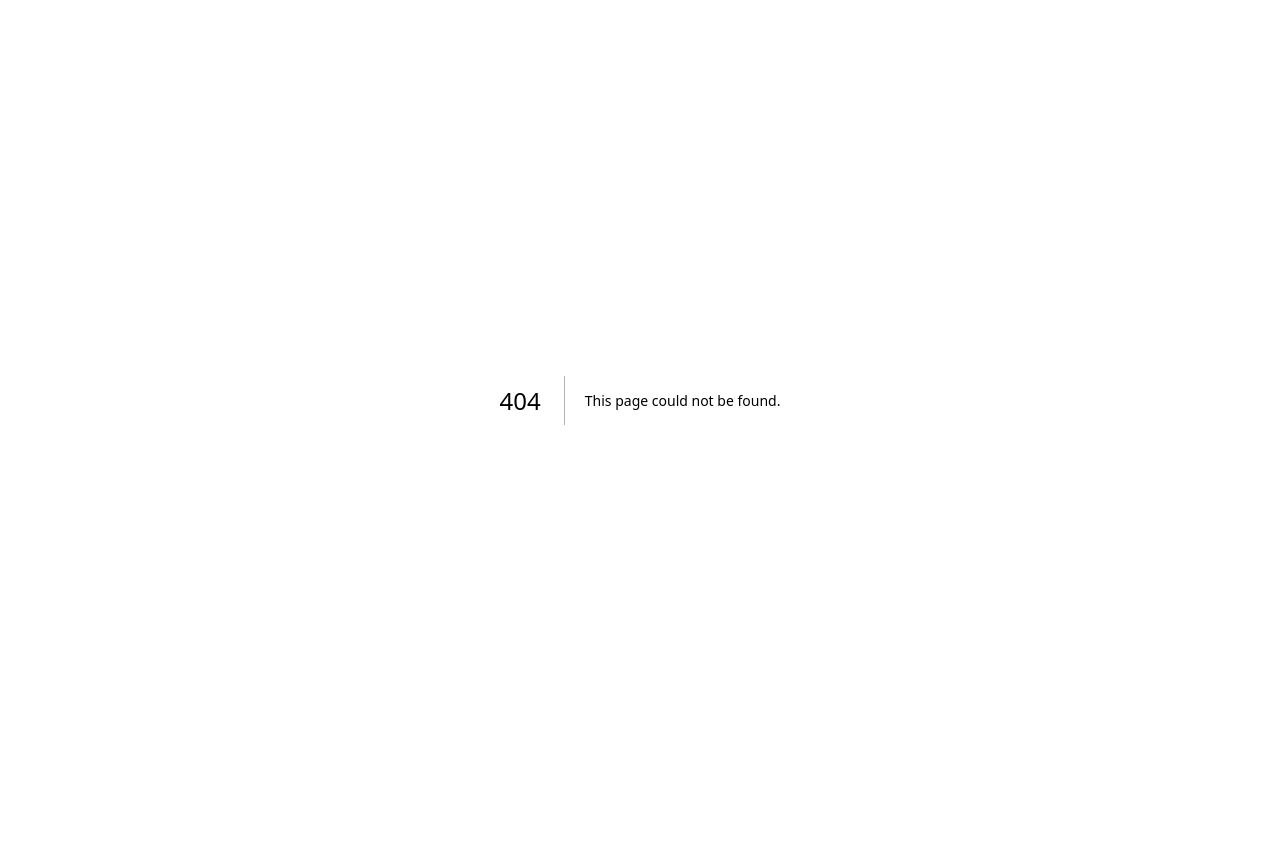
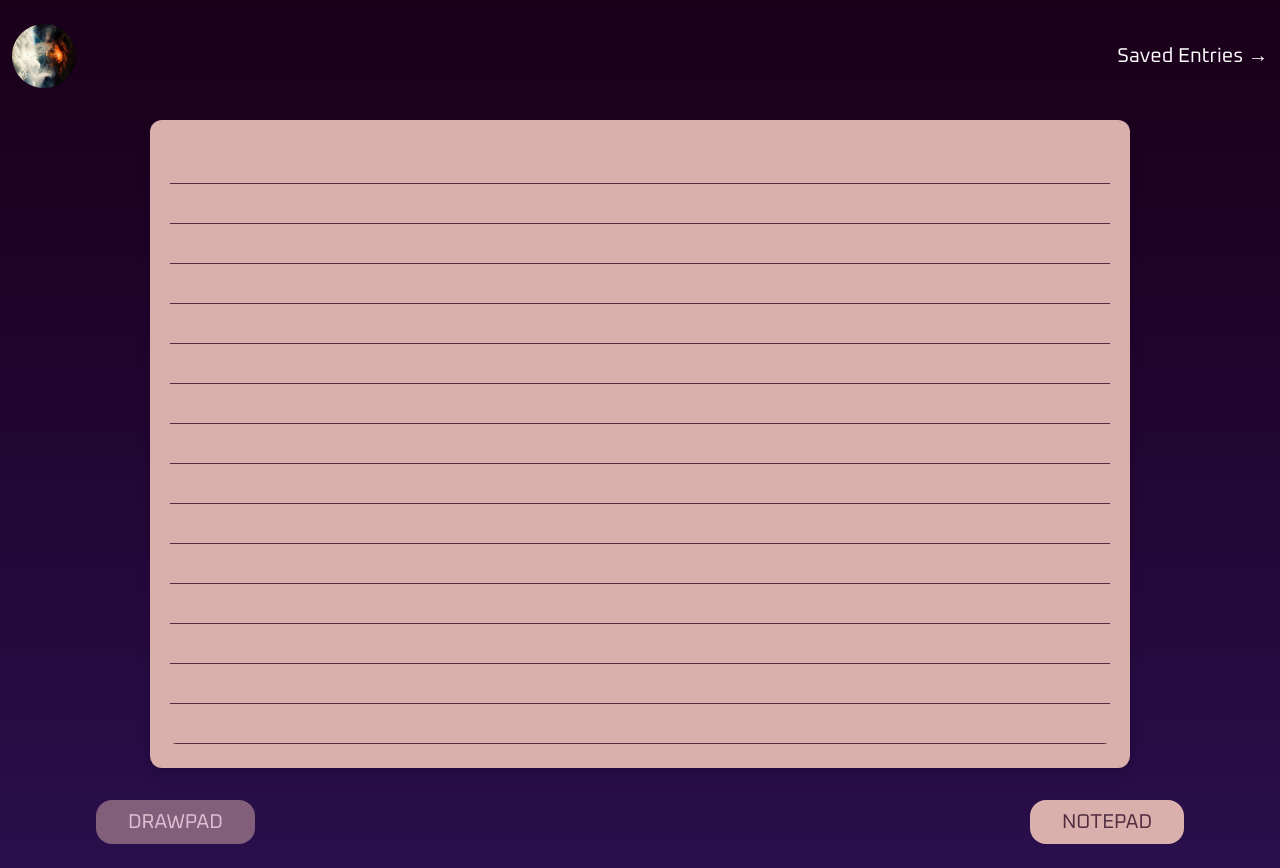
Before and after one commit to StonyCapybara/sanskriti-hack, a Next.js app: page /notepad in a window 1280 px wide. Before the commit this address had no page. Before the commit the page ends 800 px from the top, so only its background shows below. Built offline with nearby package versions, Linux system fonts and the light colour scheme; a web font is replaced by a local one.

Commit message:
journal ui

```diff
--- /dev/null
+++ b/src/app/notepad/page.tsx
@@ -0,0 +1,21 @@
+"use client";
+
+import Image from "next/image"
+import Notepad from "@/components/Notepad"
+import Drawpad from "@/components/Drawpad";
+import { useState } from "react";
+
+export default function Journal() {
+    const [open, setOpen] = useState("notepad")
+    return <div className="relative min-h-screen w-full bg-gradient-to-b from-[#1A0019] to-[#290F4C] py-6">
+            <div className="w-full flex justify-between items-center px-3">
+                <Image src={"/connections/pfp.png"} alt="" width={64} height={64} />
+                <div className="text-white font-oxanium text-xl">Saved Entries →</div>
+            </div>
+            {open==="notepad"?<Notepad />:<Drawpad />}
+            <div className="flex justify-between w-[85%] m-auto">
+                <button className={`rounded-2xl font-oxanium text-xl px-8 py-2 ${open==="drawpad"?"bg-[#DAB0AD]":"bg-[#DAB0AD7F]"} ${open==="drawpad"?"text-[#512F41]":"text-[#E3BED2]"}`} onClick={()=>{setOpen("drawpad")}}>DRAWPAD</button>
+                <button className={`rounded-2xl font-oxanium text-xl px-8 py-2 ${open==="notepad"?"bg-[#DAB0AD]":"bg-[#DAB0AD7F]"} ${open==="notepad"?"text-[#512F41]":"text-[#E3BED2]"}`} onClick={()=>{setOpen("notepad")}}>NOTEPAD</button>
+            </div>
+        </div>
+}
--- /dev/null
+++ b/src/components/Drawpad.tsx
@@ -0,0 +1,170 @@
+"use client";
+
+import { useEffect, useRef, useState } from "react";
+
+export default function Drawpad() {
+  const canvasRef = useRef<HTMLCanvasElement | null>(null);
+  const ctxRef = useRef<CanvasRenderingContext2D | null>(null);
+  const isDrawingRef = useRef(false);
+  const storageKey = "drawpad";
+
+  useEffect(() => {
+    const canvas = canvasRef.current;
+    if (!canvas) return;
+    const context = canvas.getContext("2d");
+    if (!context) return;
+    ctxRef.current = context;
+
+    const resizeCanvas = () => {
+      const ratio = window.devicePixelRatio || 1;
+      const cssWidth = canvas.clientWidth;
+      const cssHeight = canvas.clientHeight;
+
+      canvas.width = Math.floor(cssWidth * ratio);
+      canvas.height = Math.floor(cssHeight * ratio);
+
+      canvas.style.width = `${cssWidth}px`;
+      canvas.style.height = `${cssHeight}px`;
+      context.setTransform(ratio, 0, 0, ratio, 0, 0);
+      context.lineCap = "round";
+      context.lineJoin = "round";
+      context.lineWidth = 3;
+      context.strokeStyle = "#512F41";
+      const saved = localStorage.getItem(storageKey);
+      if (saved) {
+        const img = new Image();
+        img.src = saved;
+        img.onload = () => {
+          context.clearRect(0, 0, cssWidth, cssHeight);
+          context.drawImage(img, 0, 0, cssWidth, cssHeight);
+        };
+      } else {
+        context.clearRect(0, 0, cssWidth, cssHeight);
+      }
+    };
+    resizeCanvas();
+    window.addEventListener("resize", resizeCanvas);
+    return () => window.removeEventListener("resize", resizeCanvas);
+  }, []);
+  const getPosFromPointerEvent = (e: PointerEvent | React.PointerEvent) => {
+    const canvas = canvasRef.current!;
+    const rect = canvas.getBoundingClientRect();
+    return {
+      x: (e as any).clientX - rect.left,
+      y: (e as any).clientY - rect.top,
+    };
+  };
+  const handlePointerDown = (e: React.PointerEvent) => {
+    const context = ctxRef.current;
+    const canvas = canvasRef.current;
+    if (!context || !canvas) return;
+    if (canvas.setPointerCapture) canvas.setPointerCapture(e.pointerId);
+
+    const pos = getPosFromPointerEvent(e);
+    isDrawingRef.current = true;
+    context.beginPath();
+    context.moveTo(pos.x, pos.y);
+  };
+
+  const handlePointerMove = (e: React.PointerEvent) => {
+    const context = ctxRef.current;
+    if (!context || !isDrawingRef.current) return;
+    const pos = getPosFromPointerEvent(e);
+    context.lineTo(pos.x, pos.y);
+    context.stroke();
+  };
+
+  const handlePointerUp = (e: React.PointerEvent) => {
+    const context = ctxRef.current;
+    const canvas = canvasRef.current;
+    if (!context || !canvas) return;
+    if (canvas.releasePointerCapture && (e as any).pointerId != null) {
+      try { canvas.releasePointerCapture((e as any).pointerId); } catch {}
+    }
+    if (!isDrawingRef.current) return;
+    isDrawingRef.current = false;
+    context.closePath();
+    try {
+      const dataURL = canvas.toDataURL();
+      localStorage.setItem(storageKey, dataURL);
+    } catch (err) {
+      console.warn("Could not save drawing:", err);
+    }
+  };
+
+  const clearCanvas = () => {
+    const context = ctxRef.current;
+    const canvas = canvasRef.current;
+    if (!context || !canvas) return;
+    context.clearRect(0, 0, canvas.clientWidth, canvas.clientHeight);
+    localStorage.removeItem(storageKey);
+  };
+
+  const exportPNG = () => {
+    const canvas = canvasRef.current;
+    if (!canvas) return;
+    const url = canvas.toDataURL("image/png");
+    const a = document.createElement("a");
+    a.href = url;
+    a.download = "drawing.png";
+    a.click();
+  };
+
+  return (
+    <div className="mx-auto my-8 rounded-xl shadow-lg" style={{ width: "min(980px, 85%)" }}>
+      <div
+        className="rounded-xl overflow-hidden"
+        style={{
+          background: "#DAB0AD",
+          padding: "24px 20px",
+        }}
+      >
+        <div
+          className="relative rounded-md"
+          style={{
+            background: "#DAB0AD",
+            border: "2px solid #512F41",
+            padding: 12,
+          }}
+        >
+          <canvas
+            ref={canvasRef}
+            width={980}
+            height={570}
+            style={{
+              width: "100%",
+              height: "570px",
+              cursor: "crosshair",
+              background: "#DAB0AD",
+              display: "block",
+            }}
+            onPointerDown={handlePointerDown}
+            onPointerMove={handlePointerMove}
+            onPointerUp={handlePointerUp}
+            onPointerCancel={handlePointerUp}
+            onPointerLeave={handlePointerUp}
+          />
+          <img
+                src="/logo.svg"
+                alt=""
+                className="pointer-events-none absolute left-1/2 top-1/2 -translate-x-1/2 -translate-y-1/2 opacity-20 w-1/3"
+            />
+          <div className="absolute top-2 right-2 flex gap-2">
+            <button
+              onClick={clearCanvas}
+              className="bg-[#512F41] text-[#DAB0AD] font-oxanium text-sm py-1 px-3 rounded-md hover:bg-[#2B124C] transition"
+            >
+              Clear
+            </button>
+            <button
+              onClick={exportPNG}
+              className="bg-[#512F41] text-[#DAB0AD] font-oxanium text-sm py-1 px-3 rounded-md hover:bg-[#2B124C] transition"
+            >
+              Export
+            </button>
+          </div>
+        </div>
+      </div>
+    </div>
+  );
+}
--- /dev/null
+++ b/src/components/Notepad.tsx
@@ -0,0 +1,78 @@
+"use client";
+
+import { useEffect, useRef, useState } from "react";
+
+export default function Notepad() {
+  const [notes, setNotes] = useState("");
+  const textareaRef = useRef<HTMLTextAreaElement | null>(null);
+  const lineHeight = 40;
+  const storageKey = "my-notepad";
+
+  useEffect(() => {
+    const saved = typeof window !== "undefined" ? localStorage.getItem(storageKey) : null;
+    setNotes(saved ?? "");
+  }, []);
+
+  useEffect(() => {
+    localStorage.setItem(storageKey, notes);
+  }, [notes]);
+
+  useEffect(() => {
+    const ta = textareaRef.current;
+    if (!ta) return;
+    ta.style.height = "0px";
+    ta.style.height = `${ta.scrollHeight}px`;
+  }, [notes]);
+
+  const ruledBackground = `
+    repeating-linear-gradient(
+      to bottom,
+      transparent 0,
+      transparent calc(var(--lh) - 1px),
+      #512F41 calc(var(--lh) - 1px),
+      #512F41 var(--lh)
+    )
+  `;
+
+  return (
+    <div className="mx-auto my-8 rounded-xl shadow-lg" style={{ width: "min(980px, 85%)" }}>
+      <div
+        className="rounded-xl overflow-hidden"
+        style={{
+          background: "#DAB0AD",
+          padding: "24px 20px",
+        }}
+      >
+        <div
+          className="rounded-md"
+          style={{
+            background: ruledBackground,
+            WebkitBackgroundClip: "padding-box",
+            backgroundClip: "padding-box",
+            padding: 12,
+            paddingLeft: 28,
+            ["--lh" as any]: `${lineHeight}px`,
+          }}
+        >
+          <textarea
+            ref={textareaRef}
+            value={notes}
+            onChange={(e) => setNotes(e.target.value)}
+            className="w-full resize-none bg-transparent outline-none font-oxanium"
+            style={{
+              lineHeight: `${lineHeight}px`,
+              fontSize: 16,
+              color: "#1A0019",
+              minHeight: "570px",
+              border: "none",
+              padding: 0,
+              margin: 0,
+              backgroundAttachment: "local",
+            }}
+            spellCheck={false}
+          />
+        </div>
+      </div>
+    </div>
+  );
+}
```
